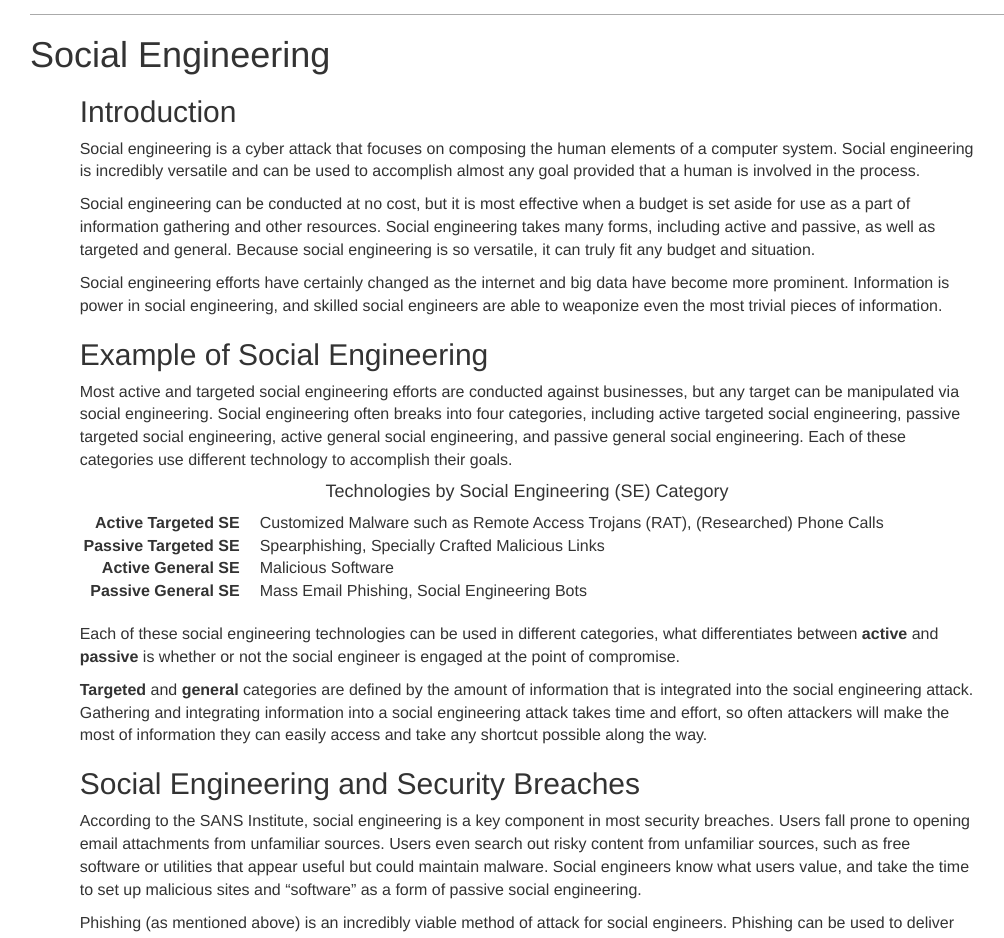
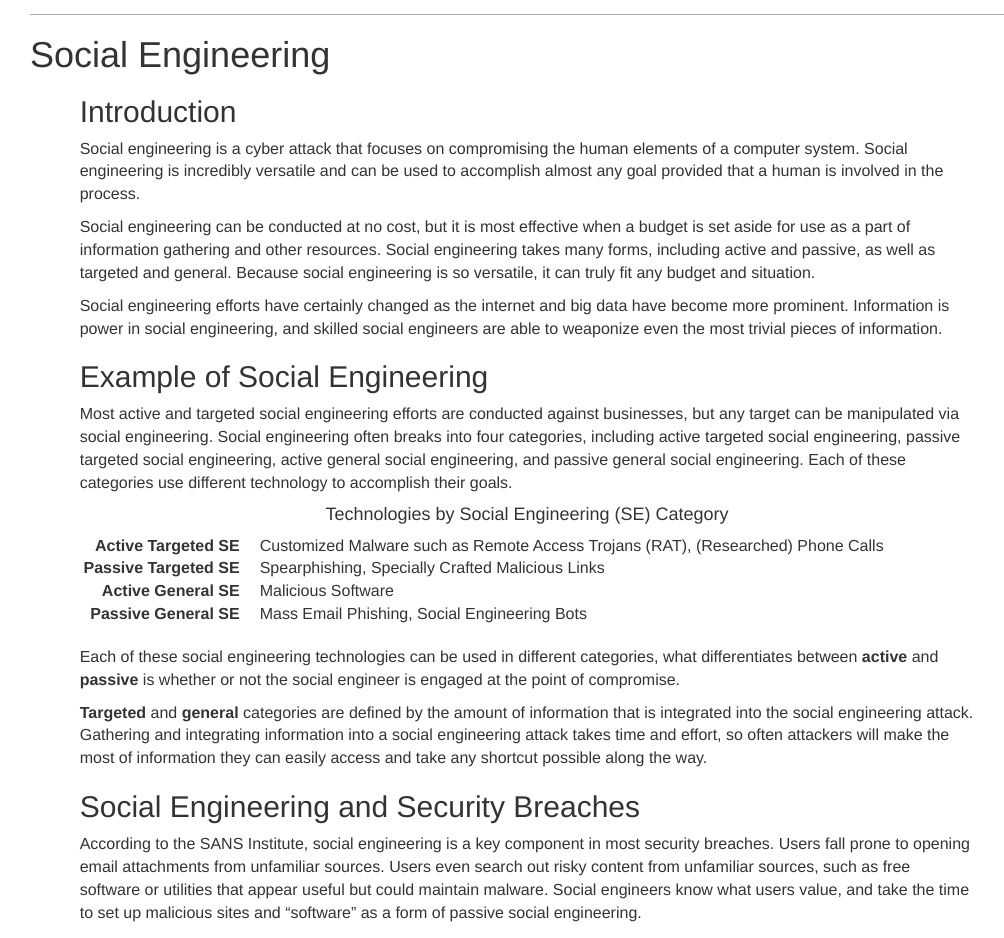
Before and after one commit to derekaspaulding/3921_FinalProject, a plain HTML site: page index.html in a window 1280 px wide. Shown: the part 5100-6038 px from the top of the page, without its empty margins (113-1117 px from the left). Drawn offline with nearby package versions, Linux system fonts and the light colour scheme.

Commit message:
fixed typo

```diff
--- a/index.html
+++ b/index.html
@@ -450,7 +450,7 @@
 
 				<div class="content">
 					<h2 id="seIntro">Introduction</h2>
-					<p>Social engineering is a cyber attack that focuses on composing the
+					<p>Social engineering is a cyber attack that focuses on compromising the
 						human elements of a computer system. Social engineering is
 						incredibly versatile and can be used to accomplish almost any goal
 						provided that a human is involved in the process. </p>
```
